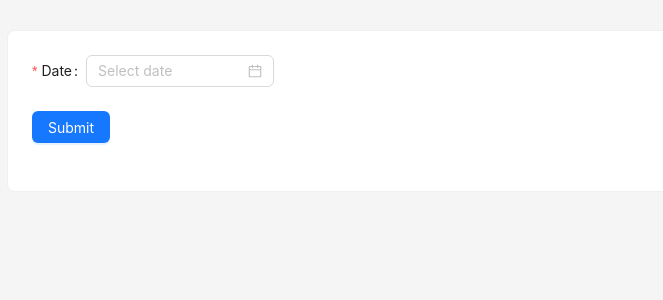
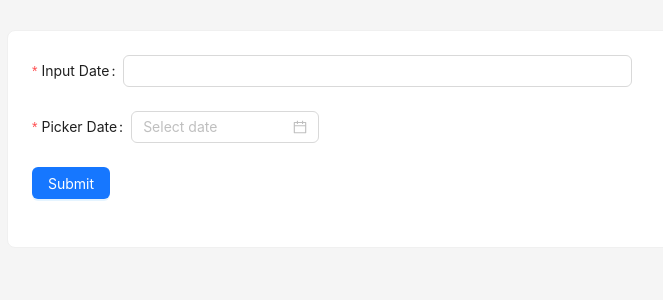
Before and after one commit to shuryhin-oleksandr/upwork-next, a Next.js app: page /sandbox in a window 1280 px wide. Shown: the top 300 px of the page, without its empty margins (63-726 px from the left). Built offline with nearby package versions, Linux system fonts and the light colour scheme; what @ant-design/nextjs-registry would draw is missing.

Commit message:
Add usual input

```diff
--- a/app/sandbox/page.tsx
+++ b/app/sandbox/page.tsx
@@ -1,6 +1,6 @@
 "use client";
 
-import { Button, Card, DatePicker, Form, FormProps, Layout } from "antd";
+import { Button, Card, DatePicker, Form, FormProps, Input, Layout } from "antd";
 import { Content } from "antd/es/layout/layout";
 
 export default function Sandbox() {
@@ -16,7 +16,8 @@ export default function Sandbox() {
 }
 
 type FieldType = {
-  date?: string;
+  inputDate?: string;
+  pickerDate?: string;
 };
 
 const onFinish: FormProps<FieldType>["onFinish"] = async (values) => {
@@ -36,8 +37,16 @@ function Tmp() {
       onFinishFailed={onFinishFailed}
     >
       <Form.Item<FieldType>
-        label="Date"
-        name="date"
+        label="Input Date"
+        name="inputDate"
+        rules={[{ required: true, message: "Please input your date!" }]}
+      >
+        <Input />
+      </Form.Item>
+
+      <Form.Item<FieldType>
+        label="Picker Date"
+        name="pickerDate"
         rules={[{ required: true, message: "Please input your date!" }]}
       >
         <DatePicker format="D MMM YY" />
```
